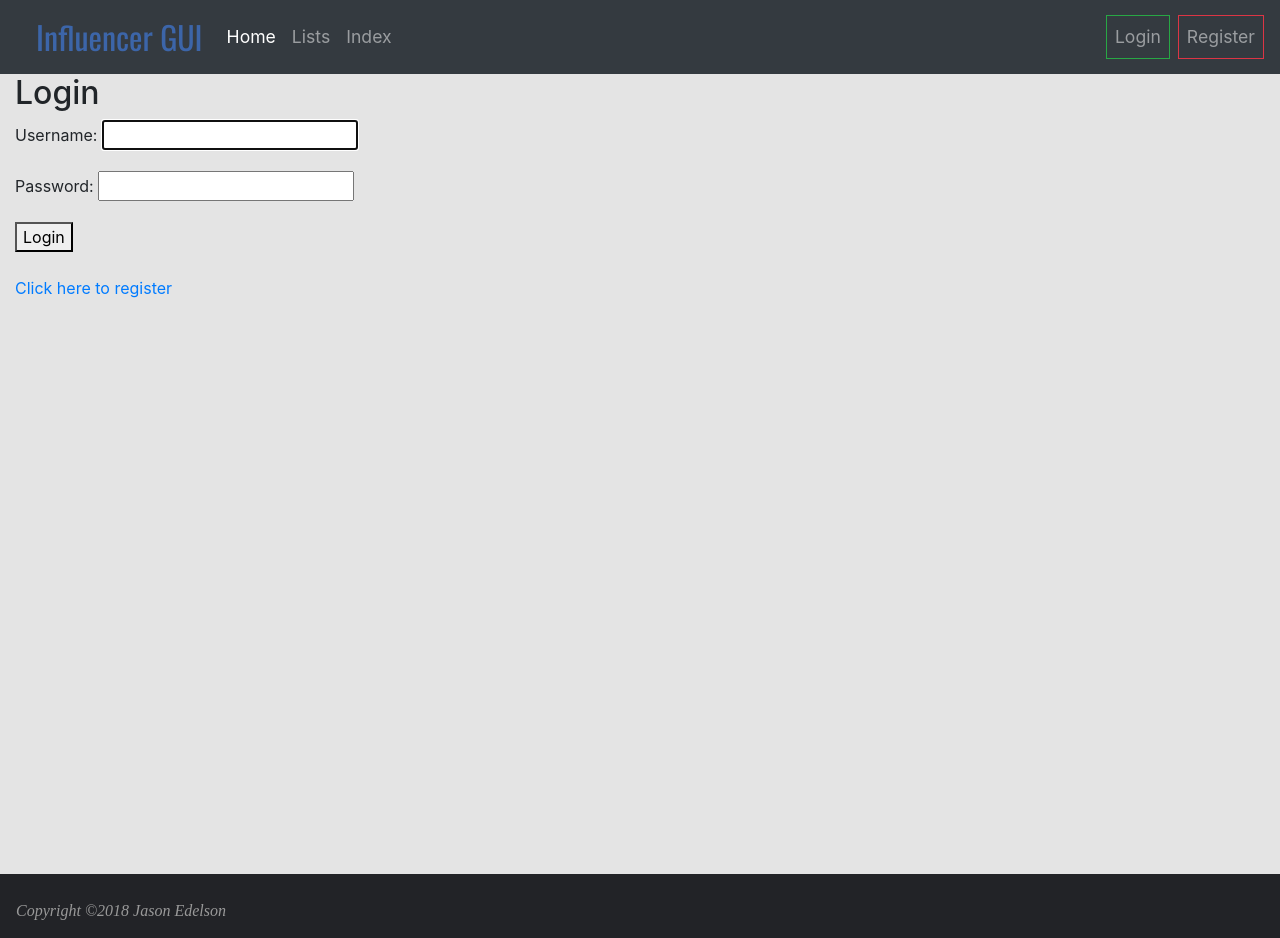
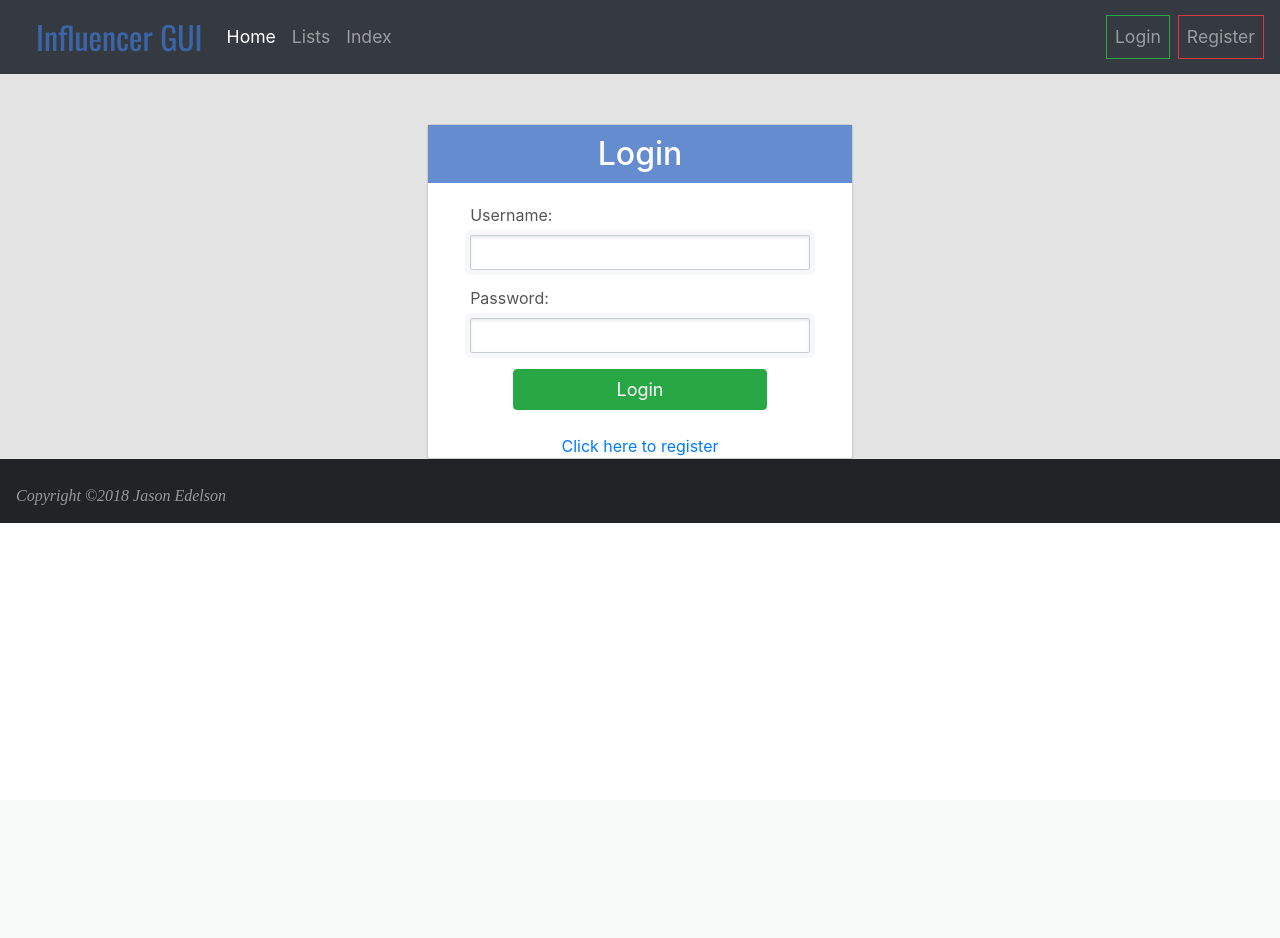
Before and after one commit to jasonmedelson/influencerGUI, a Django app: page /login/ in a window 1280 px wide. After the commit the page ends 523 px from the top, so only its background shows below. Run offline with Django 3.2, Linux system fonts and the light colour scheme; some libraries are stand-ins or nearby versions.

Commit message:
search bar update, clearfix, login css update

```diff
--- a/InfluencerGUI/static/css/style.css
+++ b/InfluencerGUI/static/css/style.css
@@ -43,9 +43,12 @@ div.show ul.navbar-nav li.nav-item{
 }
 
 /* Home */
+html, body{
+  height: 100%;
+}
 #home{
   background: rgba(228,228,228,1);
-  height: 800px;
+  height: 100%;
 }
 .edit-button{
   border: 1px solid black;
@@ -74,3 +77,55 @@ footer p {
 .text{
   mso-number-format:"\@";/*force text*/
 }
+
+/* Login form */
+.login-box{
+  max-width: 430px;
+  margin:auto;
+  margin-top: 50px;
+  background: #fff;
+  border-radius: 3px;
+  border: 1px solid #ccc;
+  box-shadow: 0 1px 2px rgba(0, 0, 0, .1);
+  padding:0;
+}
+.login-head{
+  background: rgba(63, 112, 195, 0.8);
+  text-align: center;
+  margin-bottom: 20px;
+  padding-bottom: 10px;
+  padding-top:10px;
+  color: white;
+
+}
+.register-link{
+  text-align: center;
+  display: block;
+  margin: 0 auto;
+}
+.login-box form p label{
+  color: #555;
+  display: inline-block;
+  margin-left: 10%;
+  font-size: 16px;
+}
+.login-box form p input{
+  font-family: "Helvetica Neue", Helvetica, sans-serif;
+  font-size: 14px;
+  outline: none;
+  display: block;
+  color: #777;
+  padding-left: 10px;
+  margin:auto;
+  width: 80%;
+  height: 35px;
+  border: 1px solid #c7d0d2;
+  border-radius: 2px;
+  box-shadow: inset 0 1.5px 3px rgba(190, 190, 190, .4), 0 0 0 5px #f5f7f8;
+}
+.login-button{
+  margin:auto;
+  width:60%;
+  display: block;
+  font-size: 18px;
+}
--- a/InfluencerGUI/static/js/main.js
+++ b/InfluencerGUI/static/js/main.js
@@ -1,4 +1,6 @@
+$("#home").css("min-height", screen.height-270)
 $(document).ready(function() {
+
   var oTable = $('#myTable').DataTable(
     {"dom": 'lrtip'}
   );   //pay attention to capital D, which is mandatory to retrieve "api" datatables' object, as @Lionel said
@@ -14,8 +16,80 @@ $(document).ready(function() {
       oTable.columns(1).search($(this).val()).draw() ;
     }
     else if(column=='3'){
+      oTable.columns(2).search($(this).val()).draw() ;
+    }
+    else if(column=='4'){
       oTable.columns(3).search($(this).val()).draw() ;
+    }
+    else if(column=='5'){
+      oTable.columns(4).search($(this).val()).draw() ;
+    }
+    else if(column=='6'){
+      oTable.columns(5).search($(this).val()).draw() ;
+    }
+    else if(column=='7'){
+      oTable.columns(7).search($(this).val()).draw() ;
+    }
+    else if(column=='8'){
+      oTable.columns(8).search($(this).val()).draw() ;
+    }
+    else if(column=='9'){
+      oTable.columns(9).search($(this).val()).draw() ;
+    }
+    else if(column=='10'){
+      oTable.columns(10).search($(this).val()).draw() ;
+    }
+    else if(column=='11'){
+      oTable.columns(11).search($(this).val()).draw() ;
+    }
+    else if(column=='12'){
+      oTable.columns(12).search($(this).val()).draw() ;
     }
 
   })
+  $('#inputGroupSelect01').change(function(){
+    oTable.search('').draw() ;
+    column = $('#inputGroupSelect01').val()
+    if(column=='0'){
+      oTable.search($('#myInputTextField').val()).draw() ;
+    }
+    else if(column=='1'){
+      oTable.columns(0).search($('#myInputTextField').val()).draw() ;
+    }
+    else if(column=='2'){
+      oTable.columns(1).search($('#myInputTextField').val()).draw() ;
+    }
+    else if(column=='3'){
+      oTable.columns(2).search($('#myInputTextField').val()).draw() ;
+    }
+    else if(column=='4'){
+      oTable.columns(3).search($('#myInputTextField').val()).draw() ;
+    }
+    else if(column=='5'){
+      oTable.columns(4).search($('#myInputTextField').val()).draw() ;
+    }
+    else if(column=='6'){
+      oTable.columns(5).search($('#myInputTextField').val()).draw() ;
+    }
+    else if(column=='7'){
+      oTable.columns(7).search($('#myInputTextField').val()).draw() ;
+    }
+    else if(column=='8'){
+      oTable.columns(8).search($('#myInputTextField').val()).draw() ;
+    }
+    else if(column=='9'){
+      oTable.columns(9).search($('#myInputTextField').val()).draw() ;
+    }
+    else if(column=='10'){
+      oTable.columns(10).search($('#myInputTextField').val()).draw() ;
+    }
+    else if(column=='11'){
+      oTable.columns(11).search($('#myInputTextField').val()).draw() ;
+    }
+    else if(column=='12'){
+      oTable.columns(12).search($('#myInputTextField').val()).draw() ;
+    }
+
+  })
+
 })
--- a/mainApp/templates/base.html
+++ b/mainApp/templates/base.html
@@ -54,8 +54,10 @@
         </nav>
       </header>
       <!-- End Header -->
-        {%block body%}
-        {%endblock%}
+        <div id="home">
+          {%block body%}
+          {%endblock%}
+        </div>
       <!-- Start Footer -->
       <footer>
   			<div class="container-fluid">
--- a/mainApp/templates/registration/login.html
+++ b/mainApp/templates/registration/login.html
@@ -1,19 +1,22 @@
 {% extends 'base.html' %}
 
 {%  block body %}
-    <div id="homenav" class="anchor-target"></div>
-    <div id="home">
     <div class="container-fluid">
-            <div>
-                <h2>Login</h2>
+        <div class="row">
+          <div class="col-4"></div>
+          <div class="col-4 login-box">
+            <h2 class="login-head">Login</h2>
             <form method="post">
             {% csrf_token %}
             {{ form.as_p }}
-                <button type="submit">Login</button>
+            <button type="submit" class="btn btn-success login-button">Login</button>
             </form>
             <br/>
-                <a href="{% url 'signup'%}">Click here to register</a>
+            <div class="mx-auto">
+              <a class="register-link" href="{% url 'signup'%}">Click here to register</a>
             </div>
+          </div>
+          <div class="col-4"></div>
         </div>
     </div>
 {% endblock %}
```
Also changed, not shown: mainApp/templates/index.html (+34 -12 lines), mainApp/views.py (+49 -14 lines), db.sqlite3. Lines whose indentation alone changed are shown as unchanged.
